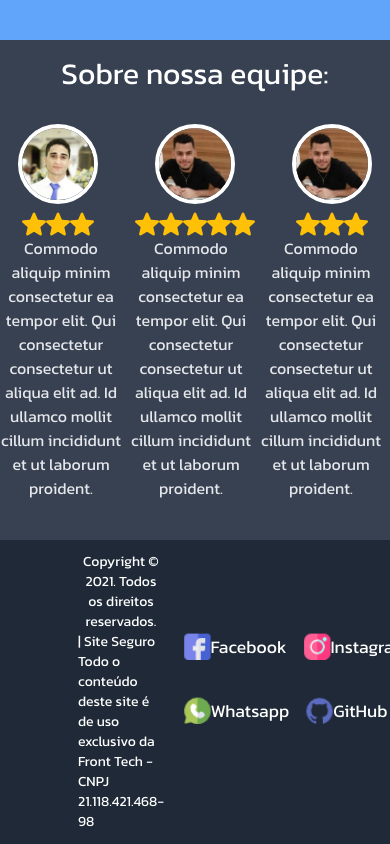
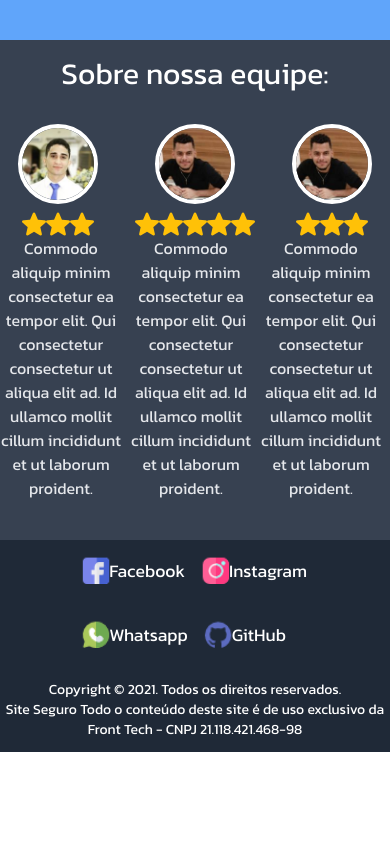
Before and after one commit to emanoel3578/portfolio-website, a Vue app: page / in a window 390 px wide. Shown: the part 3788-4632 px from the top of the page. After the commit the page ends 4540 px from the top, so only its background shows below. Built offline with nearby package versions, Linux system fonts and the light colour scheme.

Commit message:
Finalizado aba footer, sem muitas mudancas, sem futuras atualizações

```diff
--- a/src/components/Footer.vue
+++ b/src/components/Footer.vue
@@ -1,14 +1,14 @@
 <template lang="">
     <div class="font-kanit">
         <div class="bg-gray-800 flex justify-center">
-            <div class="flex justify-around w-3/5 py-3 items-center">
+            <div class="flex flex-col-reverse md:flex md:flex-row justify-around md:w-3/5 py-3 items-center">
                 <div class="flex flex-col ">
                     <p class="text-white text-sm text-center">
                         Copyright © 2021. Todos os direitos reservados.
                     </p>
 
-                    <p class="text-white text-sm">
-                        | Site Seguro Todo o conteúdo deste site é de uso exclusivo da Front Tech - CNPJ 21.118.421.468-98
+                    <p class="text-white text-center text-sm">
+                        Site Seguro Todo o conteúdo deste site é de uso exclusivo da Front Tech - CNPJ 21.118.421.468-98
                     </p>
                 </div>
 
```
